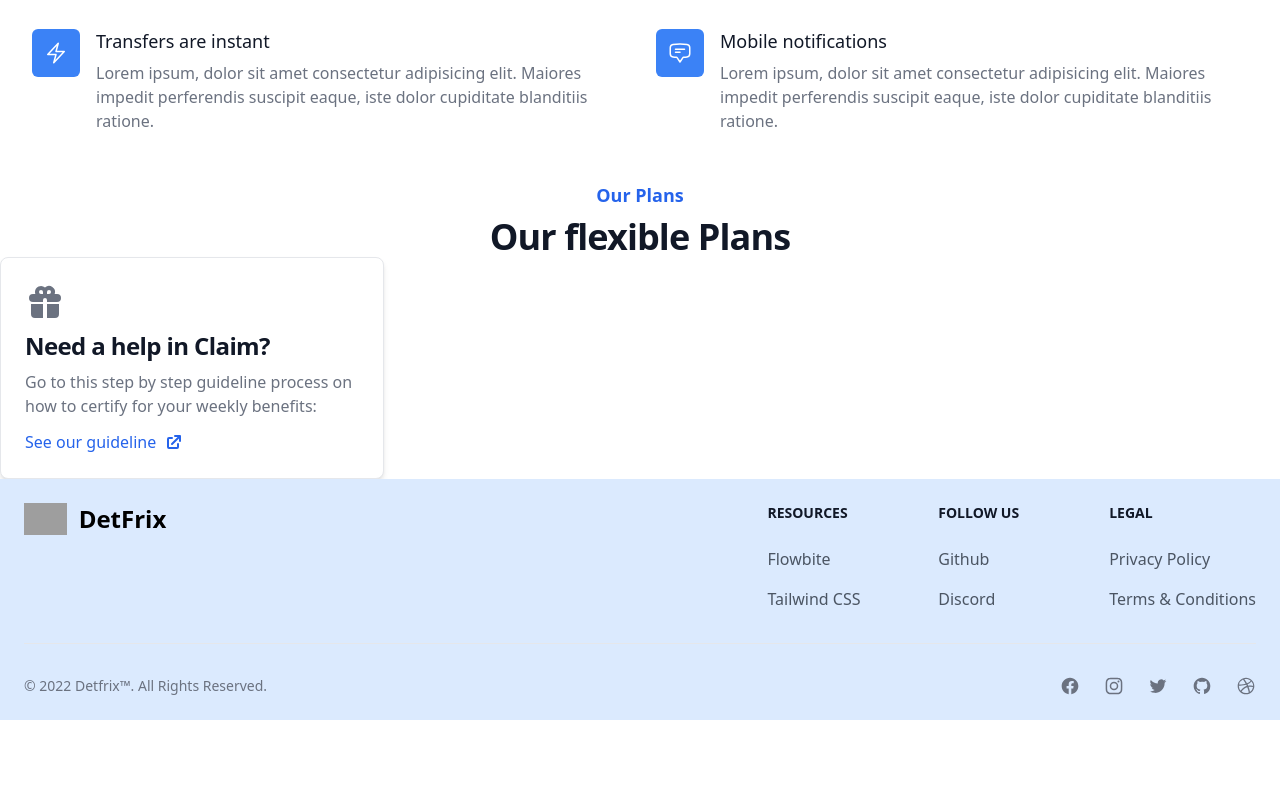
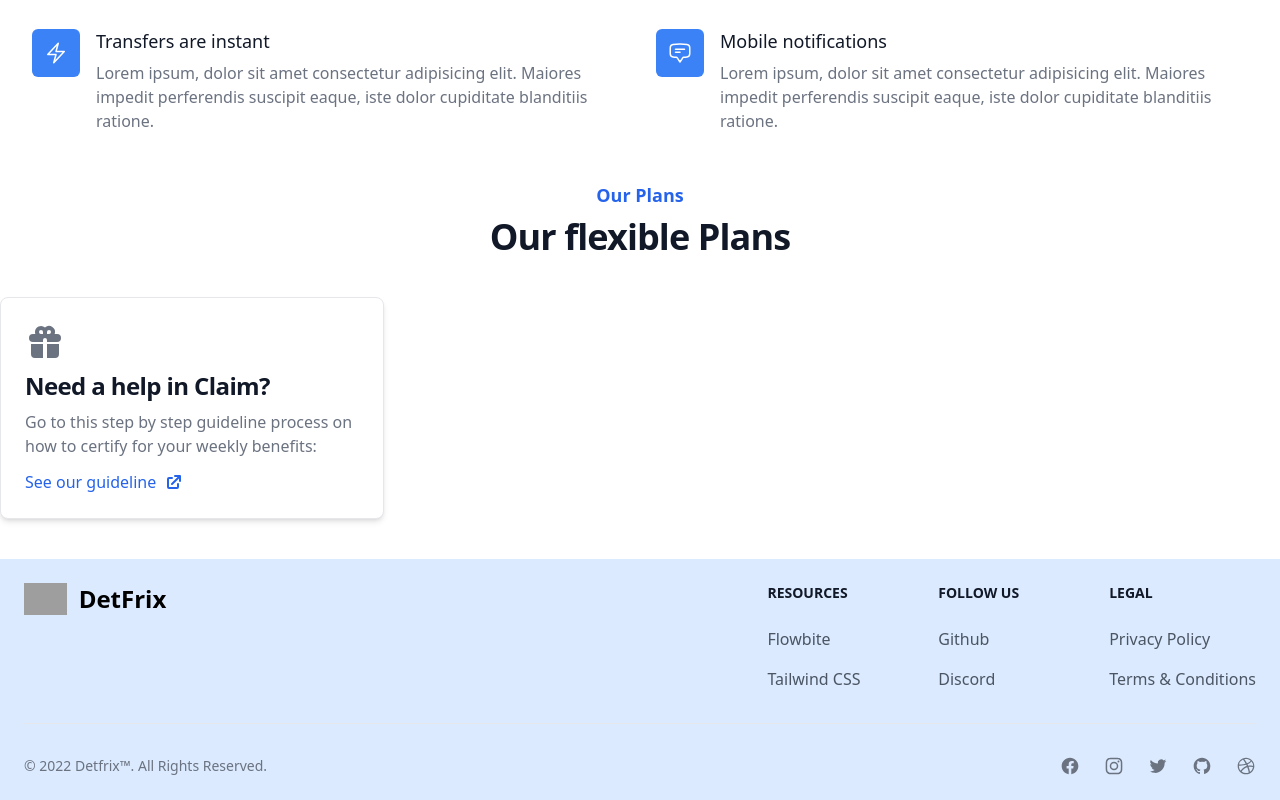
Before and after one commit to Elishaokon13/detfrix, a React (Create React App) app: page / in a window 1280 px wide. Shown: the part 1093-1893 px from the top of the page. Before the commit the page ends 1813 px from the top, so only its background shows below. Built offline with nearby package versions, Linux system fonts and the light colour scheme; grey boxes are pictures that could not be loaded.

Commit message:
margin settled

```diff
--- a/src/components/Plan.jsx
+++ b/src/components/Plan.jsx
@@ -10,7 +10,7 @@ export default function Example() {
           </p>
 
         </div>
-<div class="p-6 max-w-sm bg-white rounded-lg border border-gray-200 shadow-md dark:bg-gray-800 dark:border-gray-700">
+<div class="p-6 mt-10 mb-10 max-w-sm bg-white rounded-lg border border-gray-200 shadow-md">
 
     <svg class="mb-2 w-10 h-10 text-gray-500 dark:text-gray-400" aria-hidden="true" fill="currentColor" viewBox="0 0 20 20" xmlns="http://www.w3.org/2000/svg"><path fill-rule="evenodd" d="M5 5a3 3 0 015-2.236A3 3 0 0114.83 6H16a2 2 0 110 4h-5V9a1 1 0 10-2 0v1H4a2 2 0 110-4h1.17C5.06 5.687 5 5.35 5 5zm4 1V5a1 1 0 10-1 1h1zm3 0a1 1 0 10-1-1v1h1z" clip-rule="evenodd"></path><path d="M9 11H3v5a2 2 0 002 2h4v-7zM11 18h4a2 2 0 002-2v-5h-6v7z"></path></svg>
     <a href="#">
```
